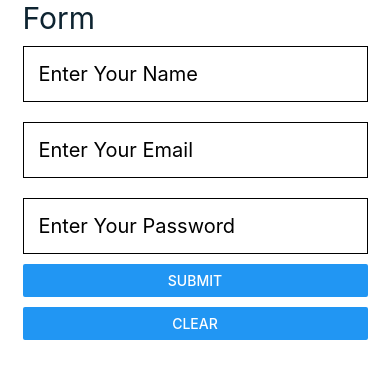
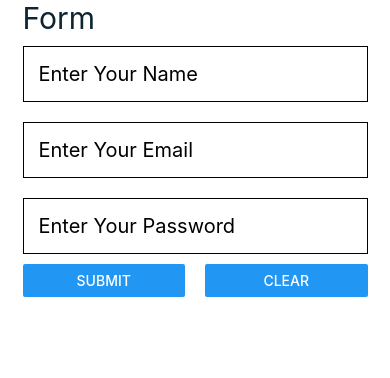
Before and after one commit to rohit-kumaar/first-native-project, a React Native app: screen / in a window 390 px wide. Shown: the top 378 px of the page. Built offline with nearby package versions, Linux system fonts and the light colour scheme.

Commit message:
button in row

```diff
--- a/App.tsx
+++ b/App.tsx
@@ -52,13 +52,15 @@ export default function App() {
         secureTextEntry={true}
       />
 
-      <TouchableOpacity style={styles.buttonContainer}>
-        <Button title="Submit" onPress={() => setUserData(true)} />
-      </TouchableOpacity>
+      <View style={styles.button_wrapper}>
+        <TouchableOpacity style={styles.buttonContainer}>
+          <Button title="Submit" onPress={() => setUserData(true)} />
+        </TouchableOpacity>
 
-      <TouchableOpacity>
-        <Button title="Clear" onPress={resetFields} />
-      </TouchableOpacity>
+        <TouchableOpacity style={styles.buttonContainer}>
+          <Button title="Clear" onPress={resetFields} />
+        </TouchableOpacity>
+      </View>
 
       <View>
         {userData ? (
@@ -93,7 +95,13 @@ const styles = StyleSheet.create({
     fontSize: 20,
   },
 
+  button_wrapper: {
+    flexDirection: 'row',
+    gap: 20,
+  },
+
   buttonContainer: {
+    flex: 1,
     marginBottom: 10,
   },
 
```
